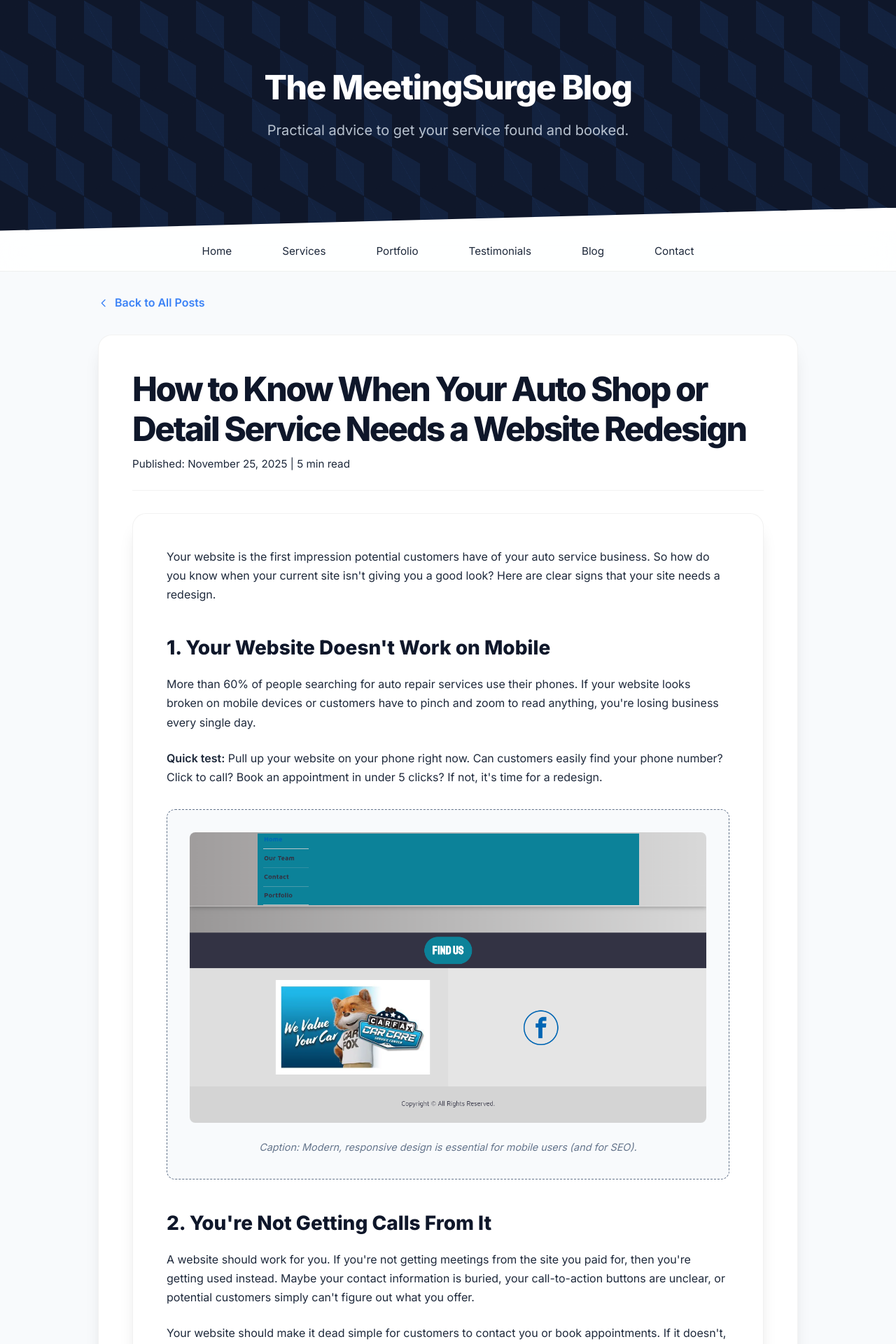
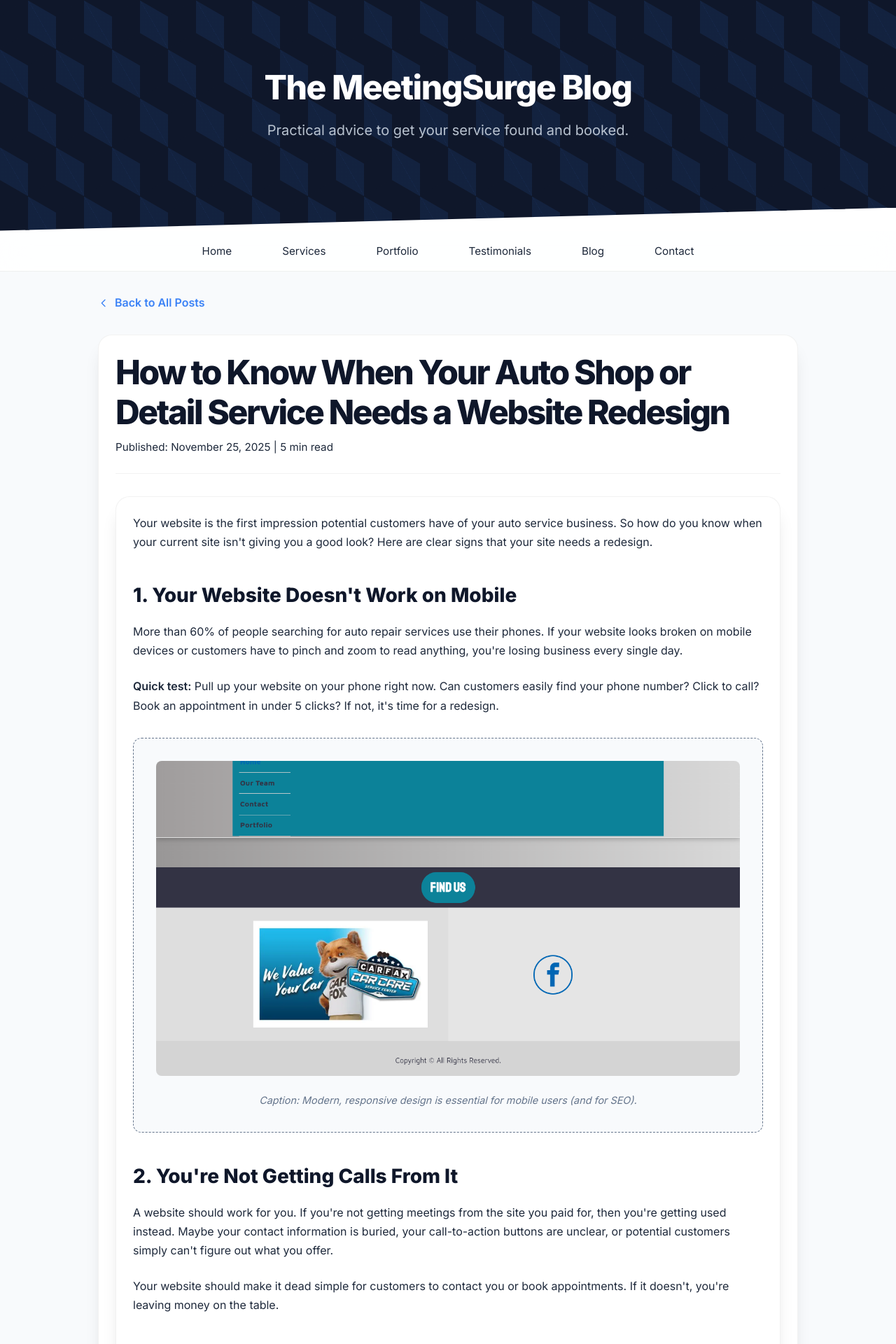
Before and after one commit to JamesBrownR/MeetingSurge, a Jekyll site: the page built from _posts/2025-11-25-website-redesign.md, in a window 1280 px wide. Shown: the top 1920 px of the page at 70% size. Built offline with Jekyll 4.4.1, drawn with Linux system fonts in a browser that asks for light colours.

Commit message:
Update blog.html

```diff
--- a/_layouts/blog.html
+++ b/_layouts/blog.html
@@ -13,7 +13,7 @@ layout: default
 
   .blog-post {
     background: var(--surface);
-    padding: 3rem;
+    padding: 1.5rem;
     border-radius: 20px;
     box-shadow: var(--shadow-xl);
     border: var(--card-border);
```
